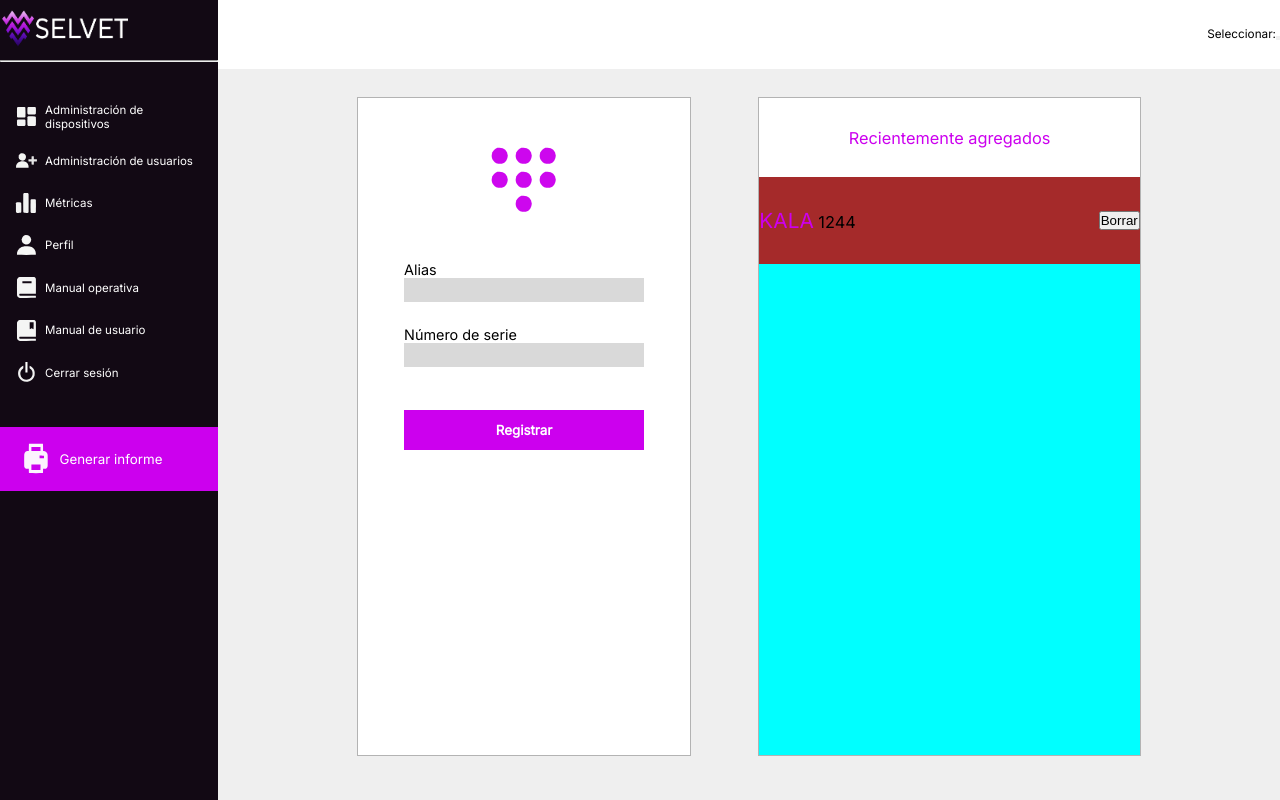
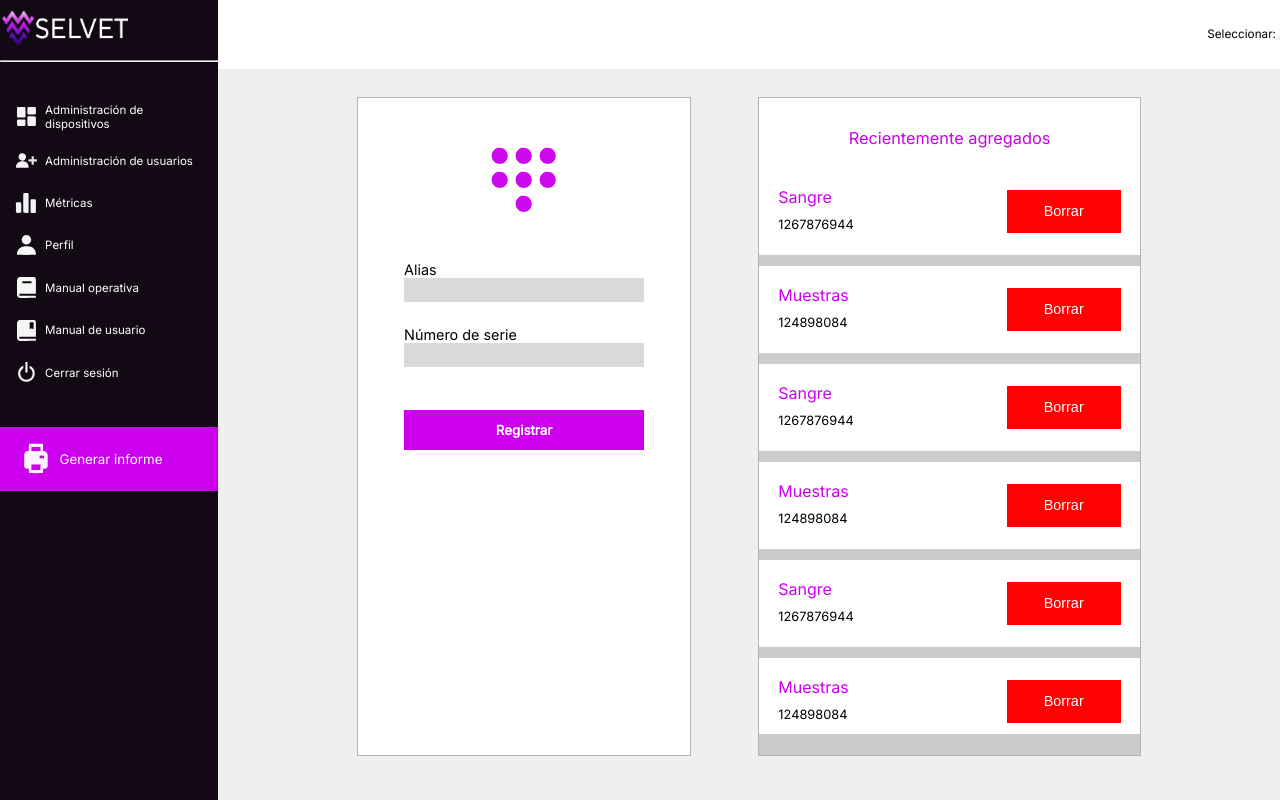
Before and after one commit to KarlaG56/SELVET, a React (Vite) app: page /Administracion-Dispositivo in a window 1280 px wide. Built offline with nearby package versions, Linux system fonts and the light colour scheme.

Commit message:
[ADD] Scroll dispositive

```diff
--- a/src/Components/AdminDispositive/Data.jsx
+++ b/src/Components/AdminDispositive/Data.jsx
@@ -30,15 +30,46 @@ function Data() {
                         <a className="txt-scroll">Recientemente agregados</a>
                     </div>
 
-                    <div className="body-scroll">
-                        <Card
-                        nombre="KALA"
-                        number="1244"
-                        />
+                    <div className="scroll">
+                        <div className="body-scroll">
 
+                            <Card
+                                nombre="Sangre"
+                                number="1267876944"
+                            />
+                            <Card
+                                nombre="Muestras"
+                                number="124898084"
+                            />
+
+                            <Card
+                                nombre="Sangre"
+                                number="1267876944"
+                            />
+                            <Card
+                                nombre="Muestras"
+                                number="124898084"
+                            />
+
+                            <Card
+                                nombre="Sangre"
+                                number="1267876944"
+                            />
+                            <Card
+                                nombre="Muestras"
+                                number="124898084"
+                            />
+
+                            <Card
+                                nombre="twilight"
+                                number="1267876944"
+                            />
+                            <Card
+                                nombre="ERen"
+                                number="124898084"
+                            />
+                        </div>
                     </div>
-
-
                 </div>
             </div>
         </div>
--- a/src/assets/Styles/Administration.css
+++ b/src/assets/Styles/Administration.css
@@ -73,7 +73,7 @@
     width: 100%;
 }
 
-.btn-disp{
+.btn-disp {
     margin-top: 8%;
     width: 100%;
     height: 2.5rem;
@@ -85,7 +85,7 @@
     cursor: pointer;
 }
 
-.btn-disp:hover{
+.btn-disp:hover {
     background-color: rgb(235, 125, 255);
 }
 
@@ -98,9 +98,13 @@
     margin-left: 3.5%;
     background-color: #80808050;
     border: #b3b3b3 0.1rem solid;
+    position: relative;
+
 }
 
-.header-scrollD{
+.header-scrollD {
+    position: absolute;
+    width: 100%;
     height: 12%;
     background-color: white;
     display: flex;
@@ -108,15 +112,22 @@
     align-items: center;
 }
 
-.txt-scroll{
+.txt-scroll {
     color: #c0ef;
     font-family: 'Inter', sans-serif;
 }
 
+.scroll{
+    height: 88%;
+    margin-top: -4.7%;
+}
+
 .body-scroll{
+    overflow-y: scroll;
+    scroll-behavior: smooth;
     width: 100%;
-    background-color: aqua;
-    height: 88%;
+    margin-top: 20%;
+    height: 100%;
 }
 
 
--- a/src/assets/Styles/Card.css
+++ b/src/assets/Styles/Card.css
@@ -6,13 +6,51 @@
 .div-card-admin{
     width: 100%;
     height: 15%;
-    background-color: brown;
+    margin-top: 3%;
+    background-color:white;
     display: flex;
     align-items: center;
     justify-content: space-between;
 }
 
+.div-txt-card{
+    width: 40%;
+    margin-left: 5%;
+    display: flex;
+    flex-direction: column;
+    line-height: 1.7rem;
+}
+
 .txt-principal{
     color: #c0ef;
-    font-size: 1.3rem;
+    font-size: 1rem;
+    font-family: 'Inter', sans-serif;
+    font-weight: normal;
 }
+
+.txt-card-data{
+    font-size: 0.8rem;
+    font-family: 'Inter', sans-serif;
+    font-weight: normal;
+}
+
+.div-btn-card{
+    margin-left: 5%;
+    margin-right: 5%;
+    width: 30%;
+    height: 50%;
+}
+
+.btn-card{
+    background-color: #FF0101;
+    font-size: 0.9rem;
+    color: white;
+    border: none;
+    width: 100%;
+    height: 100%;
+    cursor: pointer;
+}
+
+.btn-card:hover{
+background-color: #ff6565;
+}
```
